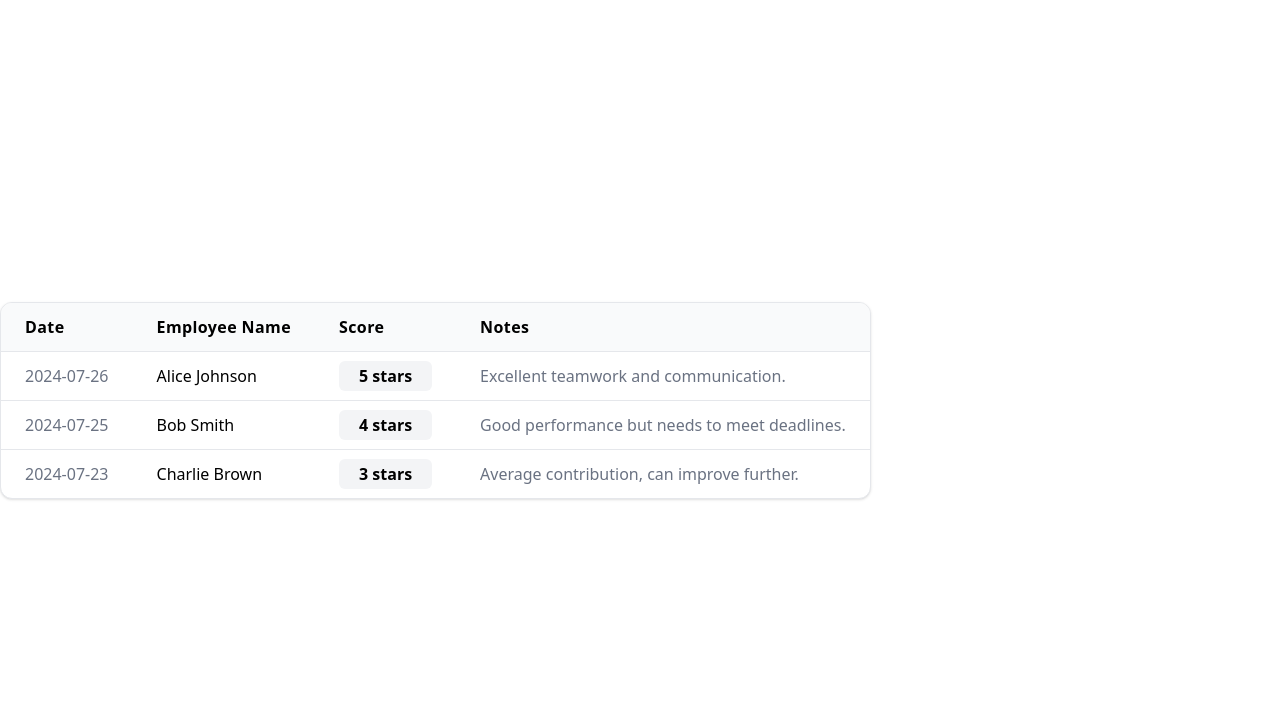
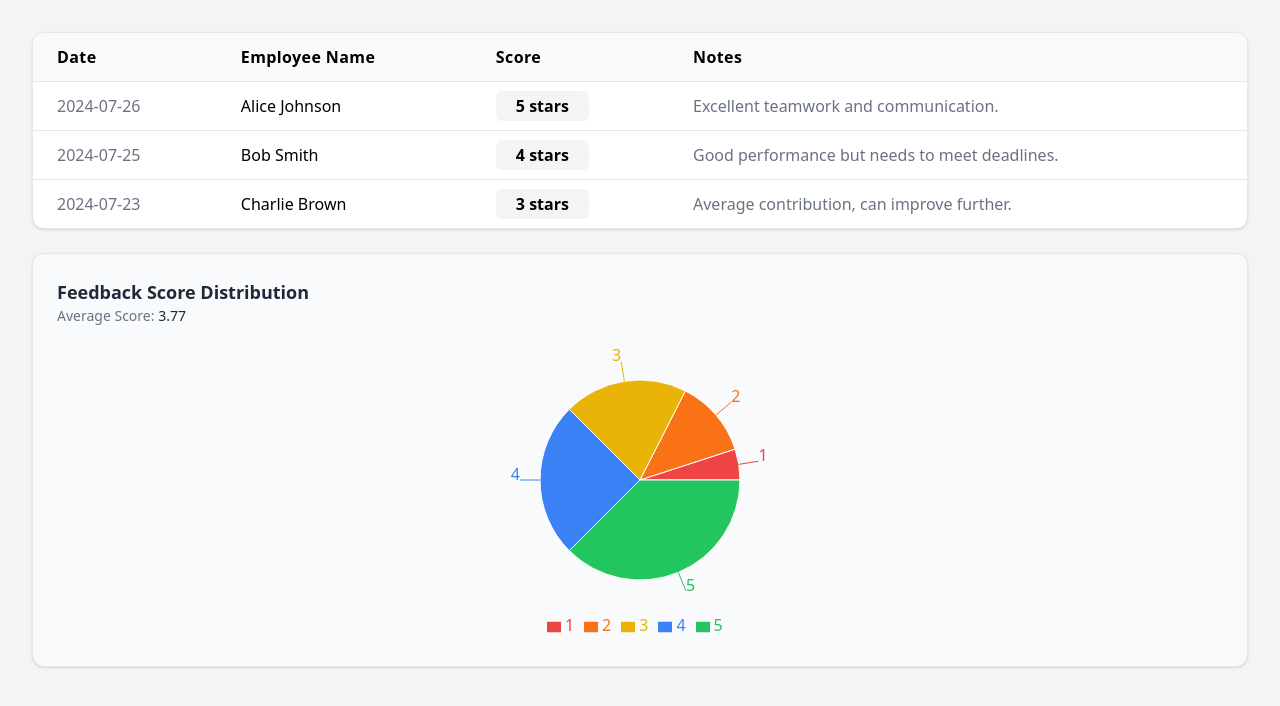
Before and after one commit to youssefarag2/HR-Feedback-System, a React (Vite) app: page / in a window 1280 px wide. Shown: the top 706 px of the page. Built offline with nearby package versions, Linux system fonts and the light colour scheme.

Commit message:
Finish piechart (without firebase)

```diff
--- a/package.json
+++ b/package.json
@@ -13,6 +13,7 @@
     "@tailwindcss/vite": "^4.1.16",
     "react": "^19.1.1",
     "react-dom": "^19.1.1",
+    "recharts": "^3.3.0",
     "tailwindcss": "^4.1.16"
   },
   "devDependencies": {
--- a/src/App.tsx
+++ b/src/App.tsx
@@ -1,14 +1,15 @@
-import { useState } from "react";
-import reactLogo from "./assets/react.svg";
-import viteLogo from "/vite.svg";
 import "./App.css";
 import FeedbackTable from "./components/FeedbackTable";
+import PieChart from "./charts/PieChart";
 
 function App() {
   return (
-    <>
-      <FeedbackTable />
-    </>
+    <div className="w-screen min-h-screen bg-gray-100 flex flex-col items-center">
+      <div className="w-full max-w-7xl p-8 space-y-6">
+        <FeedbackTable />
+        <PieChart />
+      </div>
+    </div>
   );
 }
 
--- /dev/null
+++ b/src/charts/PieChart.tsx
@@ -0,0 +1,66 @@
+import {
+  PieChart as RechartsPieChart,
+  Pie,
+  Cell,
+  Legend,
+  Tooltip,
+  ResponsiveContainer,
+} from "recharts";
+
+const mockData = [
+  { score: 1, value: 2 },
+  { score: 2, value: 5 },
+  { score: 3, value: 8 },
+  { score: 4, value: 10 },
+  { score: 5, value: 15 },
+];
+
+// custome colors for each score
+const COLORS = ["#ef4444", "#f97316", "#eab308", "#3b82f6", "#22c55e"];
+
+const PieChart = () => {
+  const total = mockData.reduce((sum, item) => sum + item.value, 0);
+  const average =
+    mockData.reduce((sum, item) => sum + item.score * item.value, 0) / total;
+
+  return (
+    <div className="w-full bg-gray-50 rounded-xl border border-gray-200 p-6 shadow-sm">
+      <h2 className="text-lg font-semibold text-gray-800">
+        Feedback Score Distribution
+      </h2>
+      <p className="text-gray-500 text-sm mb-4">
+        Average Score:{" "}
+        <span className="font-medium text-gray-800">{average.toFixed(2)}</span>
+      </p>
+
+      <div className="w-full flex justify-center">
+        <div className="w-[40%]">
+          <ResponsiveContainer width="100%" height={300}>
+            <RechartsPieChart>
+              <Pie
+                data={mockData}
+                dataKey="value"
+                nameKey="score"
+                cx="50%"
+                cy="50%"
+                outerRadius={100}
+                label={(entry) => `${entry.score}`}
+              >
+                {mockData.map((entry, index) => (
+                  <Cell
+                    key={`cell-${index}`}
+                    fill={COLORS[index % COLORS.length]}
+                  />
+                ))}
+              </Pie>
+              <Tooltip />
+              <Legend />
+            </RechartsPieChart>
+          </ResponsiveContainer>
+        </div>
+      </div>
+    </div>
+  );
+};
+
+export default PieChart;
```
Also changed, not shown: 1 other file (tests, documents, lock files or other folders).
